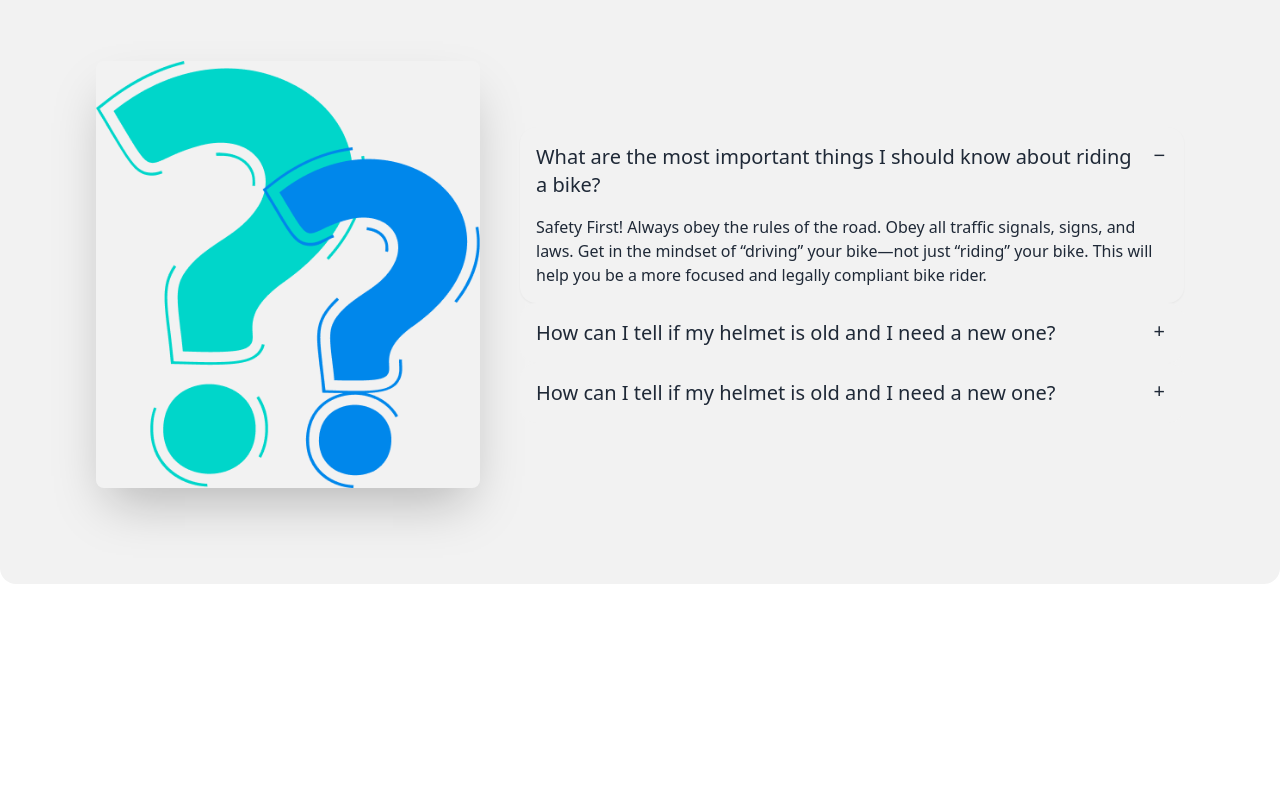
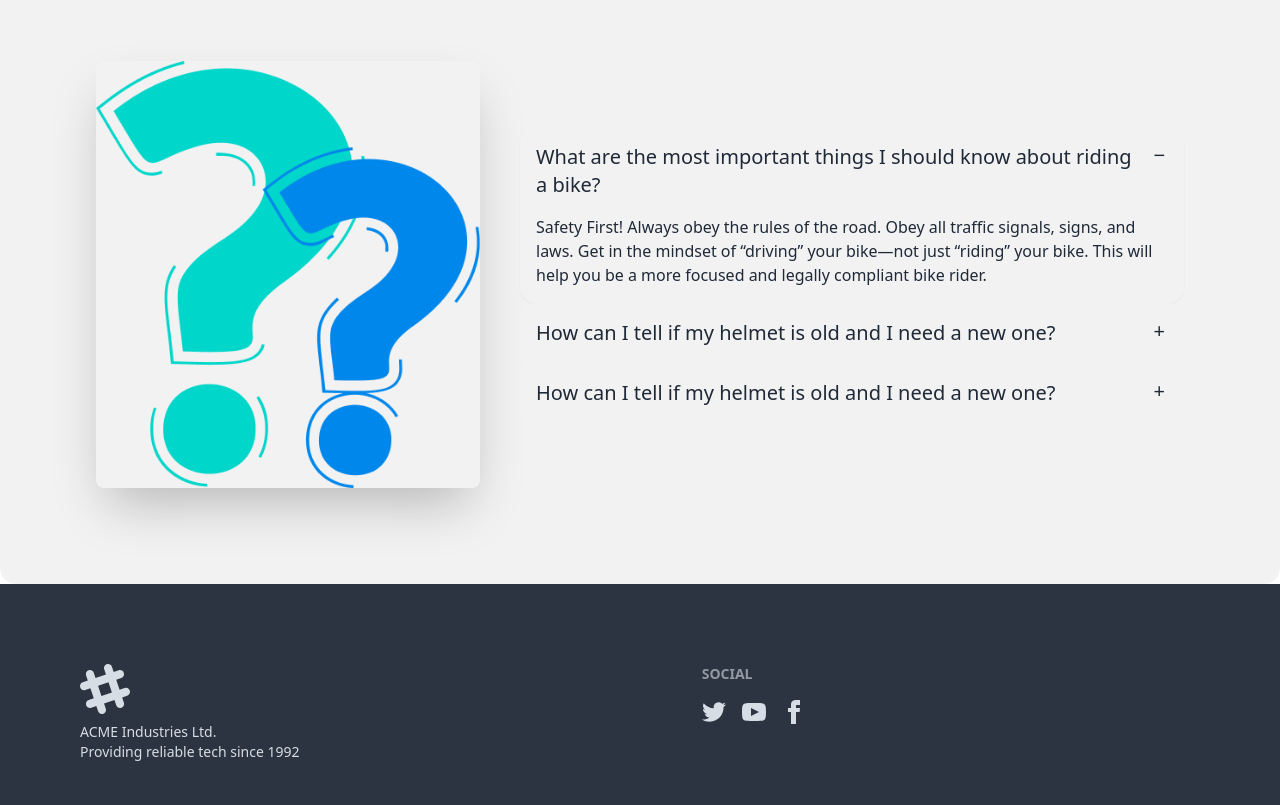
Before and after one commit to Najmul017/biker-zone-reset, a plain HTML site: page index.html in a window 1280 px wide. Shown: the part 2711-3516 px from the top of the page. Before the commit the page ends 3295 px from the top, so only its background shows below. Drawn offline with nearby package versions, Linux system fonts and the light colour scheme.

Commit message:
Footer Done

```diff
--- a/index.html
+++ b/index.html
@@ -311,7 +311,7 @@
         <!-- Frequently Asked Question -->
          <section >
           <h3 class="text-5xl font-bold text-center mb-8">Frequently Asked <span class="text-[#E76F51]">Questions</span></h3>
-          <div class=" bg-base-200 p-24 rounded-2xl gap-10 ">
+          <div class=" bg-base-200 lg:p-24 rounded-2xl gap-10 ">
             <div class="flex  justify-evenly items-center flex-col lg:flex-row gap-10  ">
               <div>
                 <img
@@ -349,8 +349,65 @@
          </section>
     </main>
        <!-- Footer -->
-        <footer>
-
-        </footer>
+       <footer class="footer bg-neutral text-neutral-content p-10">
+        <div  class="md:container mx-auto footer bg-neutral text-neutral-content p-10">
+          <aside>
+            <svg
+              width="50"
+              height="50"
+              viewBox="0 0 24 24"
+              xmlns="http://www.w3.org/2000/svg"
+              fill-rule="evenodd"
+              clip-rule="evenodd"
+              class="fill-current">
+              <path
+                d="M22.672 15.226l-2.432.811.841 2.515c.33 1.019-.209 2.127-1.23 2.456-1.15.325-2.148-.321-2.463-1.226l-.84-2.518-5.013 1.677.84 2.517c.391 1.203-.434 2.542-1.831 2.542-.88 0-1.601-.564-1.86-1.314l-.842-2.516-2.431.809c-1.135.328-2.145-.317-2.463-1.229-.329-1.018.211-2.127 1.231-2.456l2.432-.809-1.621-4.823-2.432.808c-1.355.384-2.558-.59-2.558-1.839 0-.817.509-1.582 1.327-1.846l2.433-.809-.842-2.515c-.33-1.02.211-2.129 1.232-2.458 1.02-.329 2.13.209 2.461 1.229l.842 2.515 5.011-1.677-.839-2.517c-.403-1.238.484-2.553 1.843-2.553.819 0 1.585.509 1.85 1.326l.841 2.517 2.431-.81c1.02-.33 2.131.211 2.461 1.229.332 1.018-.21 2.126-1.23 2.456l-2.433.809 1.622 4.823 2.433-.809c1.242-.401 2.557.484 2.557 1.838 0 .819-.51 1.583-1.328 1.847m-8.992-6.428l-5.01 1.675 1.619 4.828 5.011-1.674-1.62-4.829z"></path>
+            </svg>
+            <p>
+              ACME Industries Ltd.
+              <br />
+              Providing reliable tech since 1992
+            </p>
+          </aside>
+          <nav>
+            <h6 class="footer-title">Social</h6>
+            <div class="grid grid-flow-col gap-4">
+              <a>
+                <svg
+                  xmlns="http://www.w3.org/2000/svg"
+                  width="24"
+                  height="24"
+                  viewBox="0 0 24 24"
+                  class="fill-current">
+                  <path
+                    d="M24 4.557c-.883.392-1.832.656-2.828.775 1.017-.609 1.798-1.574 2.165-2.724-.951.564-2.005.974-3.127 1.195-.897-.957-2.178-1.555-3.594-1.555-3.179 0-5.515 2.966-4.797 6.045-4.091-.205-7.719-2.165-10.148-5.144-1.29 2.213-.669 5.108 1.523 6.574-.806-.026-1.566-.247-2.229-.616-.054 2.281 1.581 4.415 3.949 4.89-.693.188-1.452.232-2.224.084.626 1.956 2.444 3.379 4.6 3.419-2.07 1.623-4.678 2.348-7.29 2.04 2.179 1.397 4.768 2.212 7.548 2.212 9.142 0 14.307-7.721 13.995-14.646.962-.695 1.797-1.562 2.457-2.549z"></path>
+                </svg>
+              </a>
+              <a>
+                <svg
+                  xmlns="http://www.w3.org/2000/svg"
+                  width="24"
+                  height="24"
+                  viewBox="0 0 24 24"
+                  class="fill-current">
+                  <path
+                    d="M19.615 3.184c-3.604-.246-11.631-.245-15.23 0-3.897.266-4.356 2.62-4.385 8.816.029 6.185.484 8.549 4.385 8.816 3.6.245 11.626.246 15.23 0 3.897-.266 4.356-2.62 4.385-8.816-.029-6.185-.484-8.549-4.385-8.816zm-10.615 12.816v-8l8 3.993-8 4.007z"></path>
+                </svg>
+              </a>
+              <a>
+                <svg
+                  xmlns="http://www.w3.org/2000/svg"
+                  width="24"
+                  height="24"
+                  viewBox="0 0 24 24"
+                  class="fill-current">
+                  <path
+                    d="M9 8h-3v4h3v12h5v-12h3.642l.358-4h-4v-1.667c0-.955.192-1.333 1.115-1.333h2.885v-5h-3.808c-3.596 0-5.192 1.583-5.192 4.615v3.385z"></path>
+                </svg>
+              </a>
+            </div>
+          </nav>
+        </div>
+      </footer>
 </body>
 </html>
```
